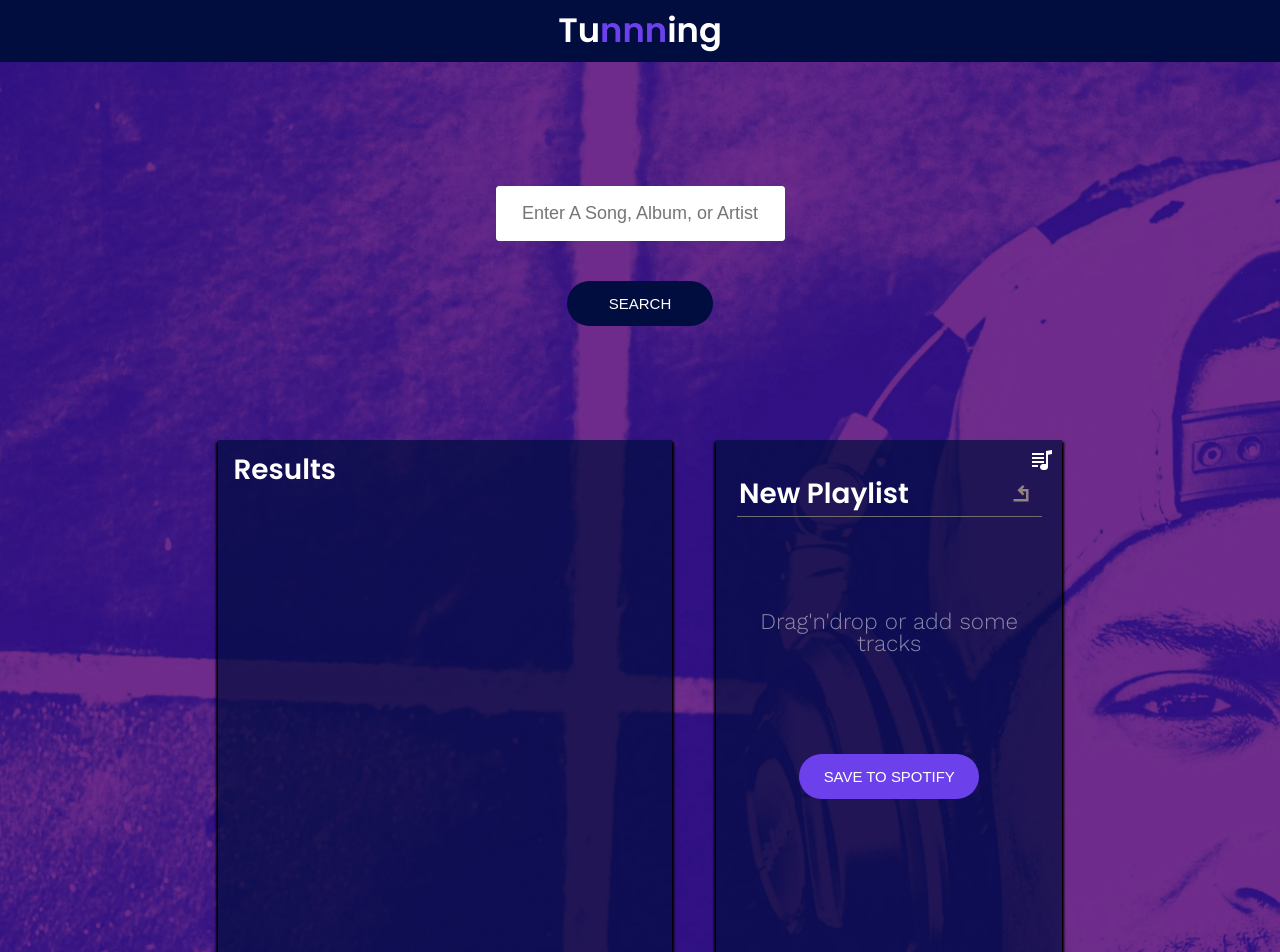
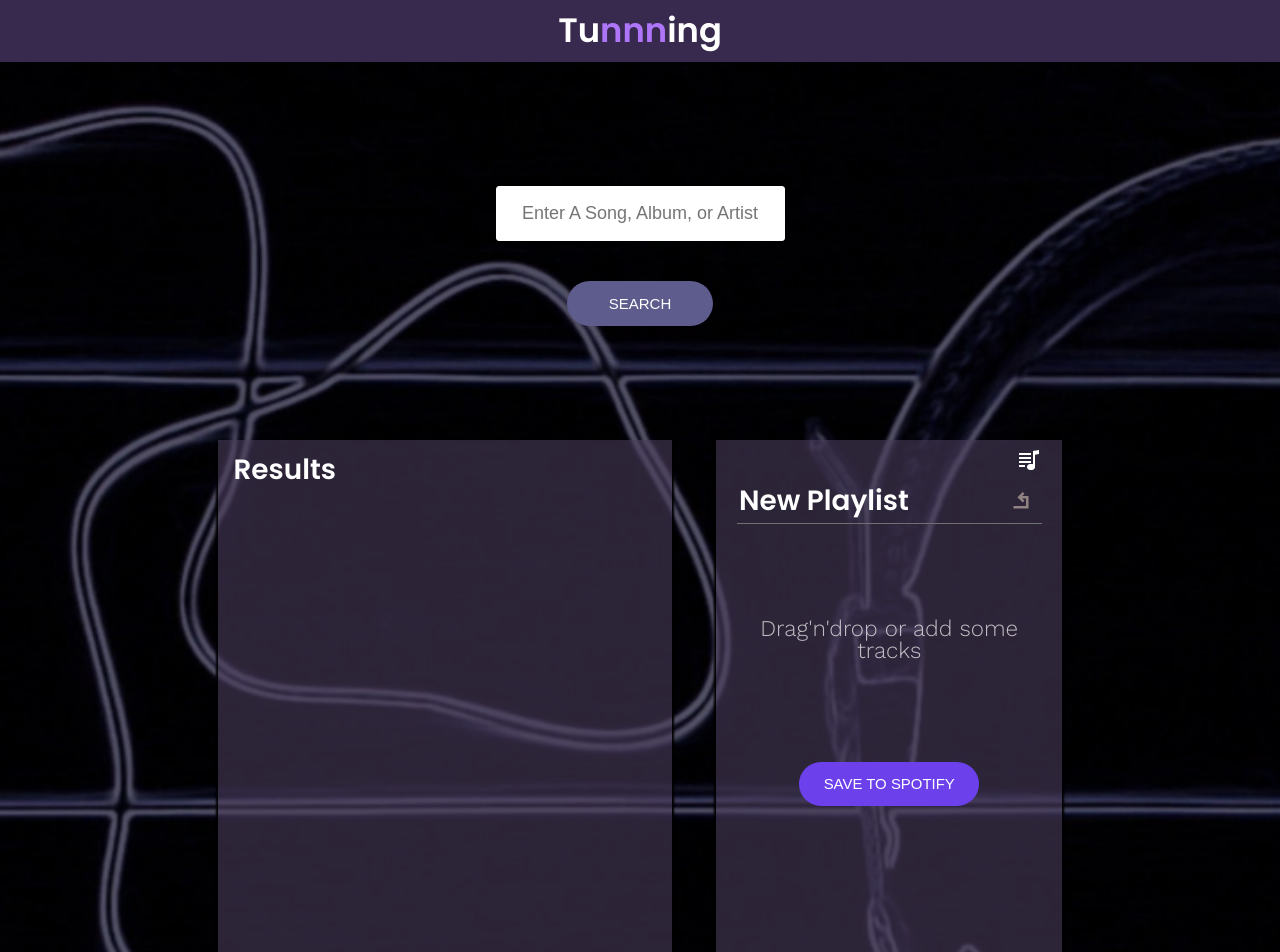
Before and after one commit to list109/tunnning, a React (Create React App) app: page / in a window 1280 px wide. Shown: the top 952 px of the page. Built offline with nearby package versions, Linux system fonts and the light colour scheme.

Commit message:
restiling, prettier etc.

```diff
--- a/src/components/App/App.css
+++ b/src/components/App/App.css
@@ -15,10 +15,11 @@ h1 {
   font-family: "Poppins", sans-serif;
   font-size: 1.88rem;
   color: #fff;
+  background-color: rgb(56, 42, 78);
 }
 
 h1 .highlight {
-  color: #6c41ec;
+  color: #ae75f8;
 }
 
 h2 {
@@ -49,7 +50,7 @@ button:disabled {
 .App {
   height: 100%;
   padding: 0 17% 10% 17%;
-  background-image: url("./background_photo_desktop.webp");
+  background-image: url("./background_alt.webp");
   background-size: cover;
   background-position: center;
   background-repeat: no-repeat;
--- a/src/components/App/App.js
+++ b/src/components/App/App.js
@@ -13,6 +13,7 @@ export class App extends React.Component {
   state = {
     searchTerm: "",
     searchResults: [],
+    isSearching: false,
 
     playlistName: this.playlistName,
     playlistTracks: [],
@@ -33,13 +34,16 @@ export class App extends React.Component {
   };
 
   search = () => {
+    this.setState({ isSearching: true });
+
     Spotify.searchTrack(this.state.searchTerm)
       .then((tracks) => {
         this.setState({
           searchResults: [...tracks],
         });
       })
-      .catch((err) => console.log("Spotify error", err.message));
+      .catch((err) => console.log("Spotify error", err.message))
+      .finally(() => this.setState({ isSearching: false }));
   };
 
   addTrack = (track) => {
@@ -63,7 +67,9 @@ export class App extends React.Component {
   updatePlaylistName = (value) => this.setState({ playlistName: value });
 
   savePlaylist = () => {
-    const trackURIs = this.state.playlistTracks.map(({ uri }) => uri);
+    const trackURIs = this.state.playlistTracks.map(
+      ({ preview_url }) => preview_url
+    );
     const { playlistName: name } = this.state;
 
     const isVerified = name && trackURIs.length > 0;
@@ -105,7 +111,7 @@ export class App extends React.Component {
       .then((playlists) => {
         this.setState({
           userPlaylists: playlists.length
-            ? playlists
+            ? [...playlists]
             : ["You hasn't created any playlist on your account yet"],
         });
       })
@@ -260,6 +266,7 @@ export class App extends React.Component {
       userPlaylists,
       isSaving,
       isLoading,
+      isSearching,
     } = this.state;
     const playingTrackID = paused ? "" : playingTrack.id;
 
@@ -286,6 +293,7 @@ export class App extends React.Component {
                 onAdd={this.addTrack}
                 onPlayButton={this.trackPlayButton}
                 playingTrackID={playingTrackID}
+                isSearching={isSearching}
               />
               <Playlists
                 playlistName={playlistName}
--- a/src/components/Player/Player.css
+++ b/src/components/Player/Player.css
@@ -4,6 +4,8 @@
   bottom: 0;
   left: 0;
   background: #607d8b;
+  background: rgb(69, 113, 131);
+
   transform: translateY(100%);
 }
 
@@ -115,6 +117,8 @@
   position: relative;
   cursor: pointer;
   background: #4b626d;
+  background: hsl(197, 36%, 18%);
+
   border-radius: 3px;
 }
 
@@ -125,6 +129,7 @@
   top: 0;
   height: 100%;
   background: #7b96a3;
+  background: #89a8c2;
 }
 
 /* media */
--- a/src/components/Playlist/Playlist.css
+++ b/src/components/Playlist/Playlist.css
@@ -49,7 +49,7 @@
 }
 
 .Playlist-information h3 {
-  padding-right: 0.9rem;
+  padding-left: 0.9rem;
   line-height: 1.4em;
 }
 .Playlist-information h3:focus,
--- a/src/components/Playlist/Playlist.js
+++ b/src/components/Playlist/Playlist.js
@@ -60,6 +60,14 @@ export function Playlist({ id, name, length, onRename, isRenaming }) {
     <div className={`Playlist${isRenaming ? " renaming" : ""}`}>
       <div className="Playlist-information">
         <div className="Playlist-title">
+          <button
+            type="button"
+            className="Playlist-button Playlist-edit"
+            onClick={onClick}
+            ref={buttonRef}
+          >
+            {isRenaming ? Icons.get("loading", 32) : Icons.get("edit", 26)}
+          </button>
           <h3
             contentEditable={false}
             onBlur={handleBlur}
@@ -68,20 +76,12 @@ export function Playlist({ id, name, length, onRename, isRenaming }) {
           >
             {name}
           </h3>
-          <button
-            type="button"
-            className="Playlist-button Playlist-edit"
-            onClick={onClick}
-            ref={buttonRef}
-          >
-            {isRenaming ? Icons.get("loading", 32) : Icons.get("edit", 26)}
-          </button>
         </div>
         <p>{length} tracks</p>
       </div>
-      <button type="buttom" className="Playlist-button Playlist-replace">
+      {/* <button type="buttom" className="Playlist-button Playlist-replace">
         +
-      </button>
+      </button> */}
     </div>
   );
 }
--- a/src/components/Playlists/Playlists.css
+++ b/src/components/Playlists/Playlists.css
@@ -8,13 +8,17 @@
   background-color: rgba(1, 12, 63, 0.7);
   box-shadow: 0 4px 2px 2px #000000;
   max-height: 981px;
-  padding: 1.8rem 1.16rem 0;
+  /* padding: 1.8rem 1.16rem 0; */
+  padding: 2.2rem 1.16rem 0;
   border-bottom: 2.27rem solid transparent;
   background-color: rgba(1, 12, 63, 0.7);
+
   box-shadow: 0 4px 2px 2px #000000;
 
   overflow-y: auto;
   transition: height 1s ease-out;
+
+  background-color: rgba(74, 61, 92, 0.596);
 }
 
 .Playlists > * {
@@ -27,7 +31,7 @@
 
 .Playlists-button {
   position: absolute;
-  right: 0;
+  right: 13px;
   top: 0;
   box-sizing: content-box;
   width: 20px;
--- a/src/components/SearchBar/SearchBar.css
+++ b/src/components/SearchBar/SearchBar.css
@@ -27,6 +27,7 @@
   padding: 0.77rem 0;
   border-radius: 54px;
   background-color: #010c3f;
+  background-color: rgb(94, 92, 141);
   text-align: center;
   font-size: 0.833rem;
   transition: all 0.25s;
@@ -36,5 +37,5 @@
 }
 
 .SearchButton:hover {
-  background-color: rgba(108, 65, 233, 0.7);
+  background-color: rgba(98, 68, 189, 0.7);
 }
--- a/src/components/SearchResults/SearchResults.css
+++ b/src/components/SearchResults/SearchResults.css
@@ -1,9 +1,12 @@
 .SearchResults {
+  position: relative;
   width: 50%;
   height: 950px;
   overflow-y: scroll;
   padding: 0.88rem;
   background-color: rgba(1, 12, 63, 0.7);
+  background-color: rgba(200, 200, 255, 0.5);
+  background-color: rgba(74, 61, 92, 0.596);
   box-shadow: 0 4px 2px 2px #000000;
 }
 
@@ -13,6 +16,24 @@
 
 .SearchResults-header {
   margin-bottom: 0.5em;
+}
+
+.SearchResults-icon {
+  position: absolute;
+  /* top: calc(50% - 20px); */
+  left: calc(50% - 20px);
+  top: 150px;
+  width: 40px;
+  height: 40px;
+  fill: #fff;
+  opacity: 0;
+  transition: opacity 0.6s ease-in;
+  animation: Loading 2s linear infinite;
+}
+
+.SearchResults.loading .SearchResults-icon {
+  opacity: 1;
+  transition-duration: 1s;
 }
 
 ::-webkit-scrollbar {
--- a/src/components/SearchResults/SearchResults.js
+++ b/src/components/SearchResults/SearchResults.js
@@ -1,16 +1,15 @@
 import React from "react";
 import { TrackList } from "../TrackList/TrackList";
+import { Icons } from "../Icons/Icons.js";
 import "./SearchResults.css";
 
-export function SearchResults({
-  results,
-  onAdd,
-  onPlayButton,
-  playingTrackID,
-}) {
-  return (
-    <div className="SearchResults">
-      <h2 className="SearchResults-header">Results</h2>
+export class SearchResults extends React.Component {
+  containerRef = React.createRef();
+  render() {
+    const { results, onAdd, onPlayButton, playingTrackID, isSearching } =
+      this.props;
+    const icon = <i className="SearchResults-icon">{Icons.get("loading")}</i>;
+    const trackList = (
       <TrackList
         tracks={results}
         isRemoval={false}
@@ -19,6 +18,23 @@ export function SearchResults({
         playingTrackID={playingTrackID}
         droppableId="searchResults"
       />
-    </div>
-  );
+    );
+
+    return (
+      <div className="SearchResults" ref={this.containerRef}>
+        <h2 className="SearchResults-header">Results</h2>
+        {isSearching ? icon : trackList}
+      </div>
+    );
+  }
+
+  componentDidUpdate() {
+    const { isSearching } = this.props;
+    const { current: container } = this.containerRef;
+    if (isSearching) {
+      setTimeout(() => container.classList.add("loading"));
+    } else {
+      container.classList.remove("loading");
+    }
+  }
 }
--- a/src/components/TrackList/TrackList.css
+++ b/src/components/TrackList/TrackList.css
@@ -28,7 +28,7 @@
   left: 0;
   top: 50%;
   transform: translateY(-50%);
-  color: rgba(255, 255, 255, 0.5);
+  color: rgba(255, 255, 255, 0.7);
   font-family: Work Sans, sans-serif;
   font-weight: 100;
   text-align: center;
--- a/src/components/TrackList/TrackList.js
+++ b/src/components/TrackList/TrackList.js
@@ -15,7 +15,9 @@ const getMessage = ({ snapshot, tracksLength }) => {
 
   if (tracksLength < 1)
     return (
-      <div className="TrackList-message">Drag'n'drop or add some tracks</div>
+      <div className="TrackList-message">
+        <p>Drag'n'drop or add some tracks</p>
+      </div>
     );
 };
 
--- a/src/components/UserPlaylists/UserPlaylists.css
+++ b/src/components/UserPlaylists/UserPlaylists.css
@@ -46,8 +46,9 @@
 
 .UserPlaylists-icon {
   position: absolute;
-  top: calc(50% - 20px);
+  /* top: calc(50% - 20px); */
   left: calc(50% - 20px);
+  top: 150px;
   width: 40px;
   height: 40px;
   fill: #fff;
```
Also changed, not shown: src/components/App/background_alt.webp (added).
